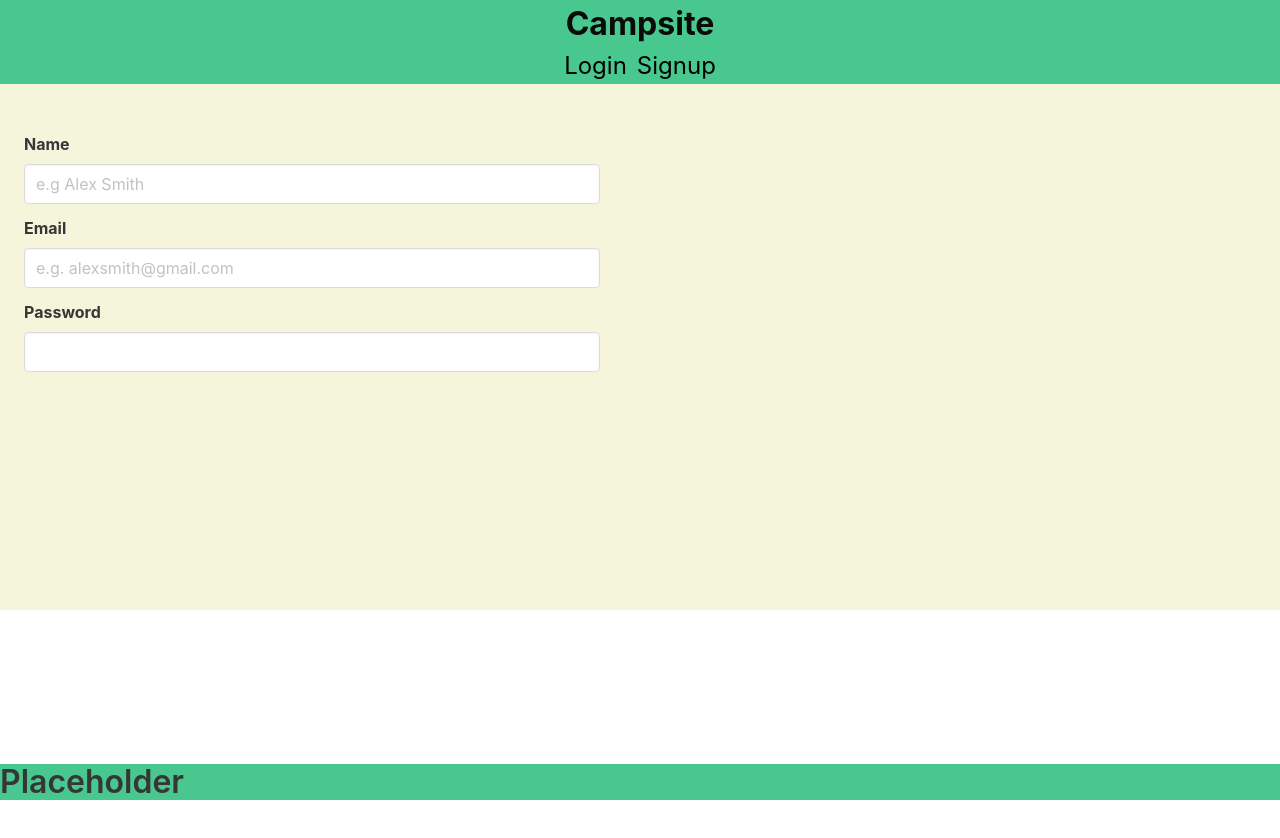
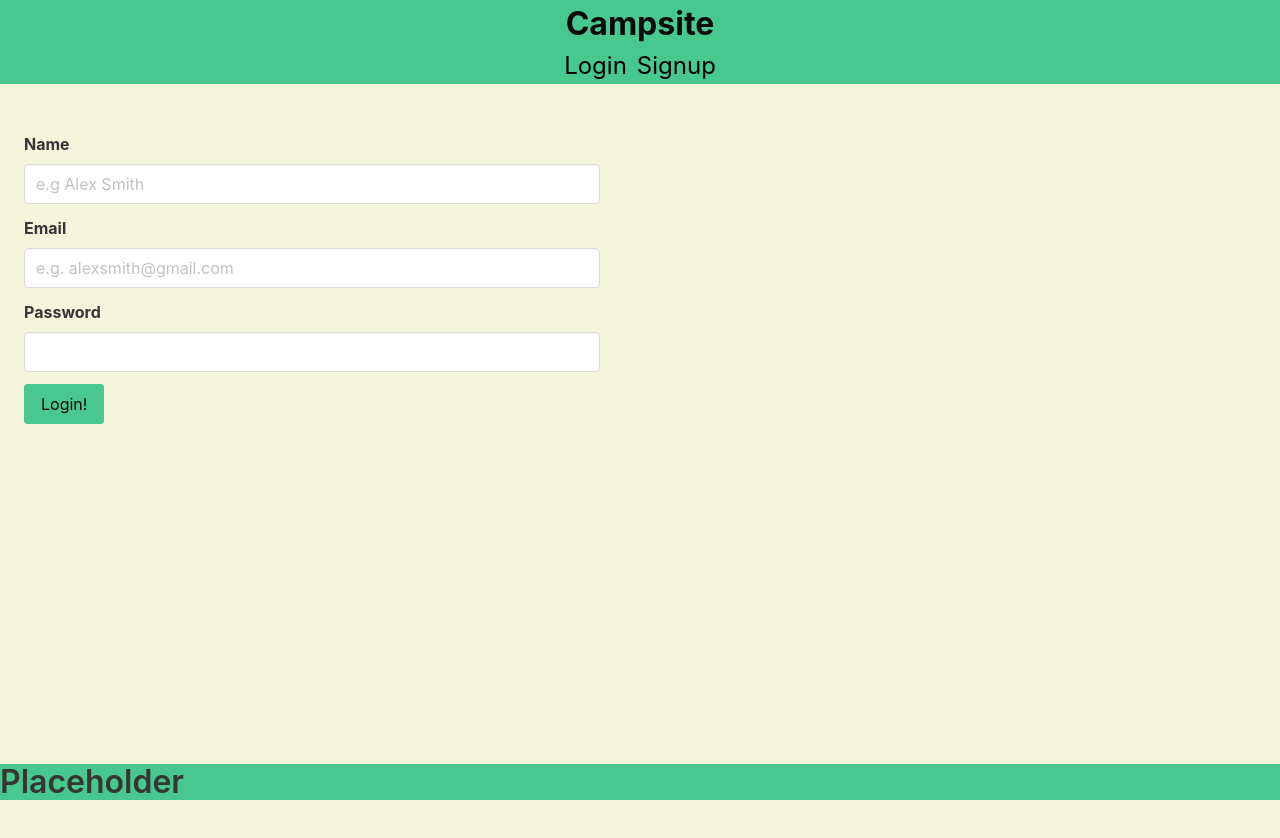
Before and after one commit to NeasterDev/review-site, a React (Create React App) app in the folder client/: page /signup in a window 1280 px wide. Shown: the top 838 px of the page. Before the commit the page ends 800 px from the top, so only its background shows below. Built offline with nearby package versions, Linux system fonts and the light colour scheme.

Commit message:
login button

```diff
--- a/client/src/components/pages/Signup/index.js
+++ b/client/src/components/pages/Signup/index.js
@@ -26,6 +26,7 @@ export default function Signup() {
               <input className="input" type="password" />
             </div>
           </div>
+          <button class="button is-success has-text-black">Login!</button>
     </div>
   );
 }
--- a/client/src/index.css
+++ b/client/src/index.css
@@ -8,7 +8,7 @@
 @media screen and (min-width: 375px) {
   body {
     background-color: rgb(245, 245, 220);
-    min-height: 610px;
+    min-height: 1000px;
   }
 }
 
```
